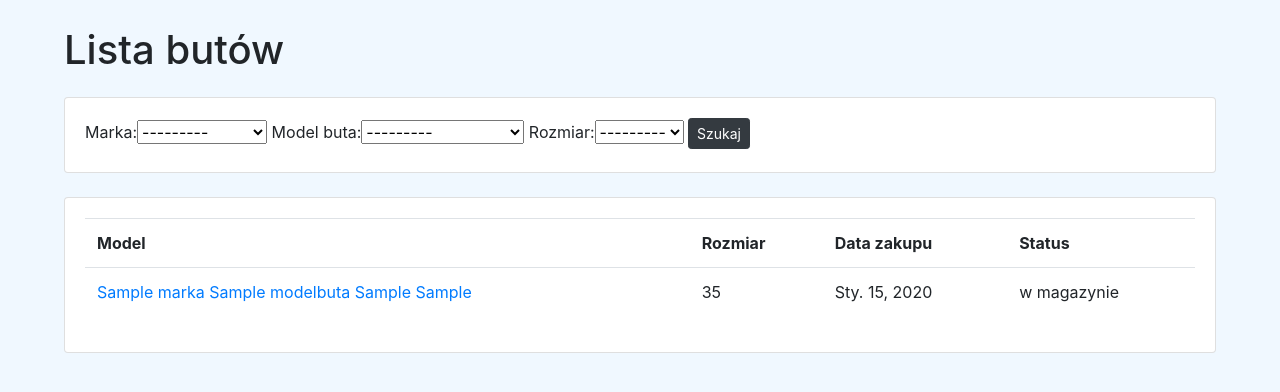
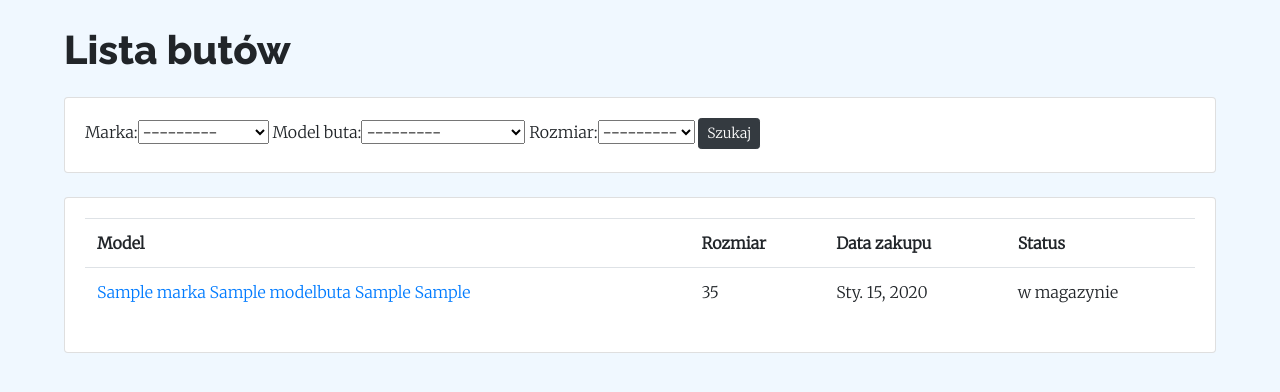
Before and after one commit to Oscris1/shoes-project, a Django app: page /magazyn/ in a window 1280 px wide. Shown: the part 56-448 px from the top of the page. Run offline with Django 3.2, Linux system fonts and the light colour scheme; a user stored in the database is signed in; tables that the repository leaves empty hold one stand-in row (values such as "Sample post").

Commit message:
changed fonts in Magazyn app

```diff
--- a/static/css/base_magazyn.css
+++ b/static/css/base_magazyn.css
@@ -4,8 +4,10 @@ body {
 
 .main-site {
     padding: 2% 5% 2% 5%;
+    font-family: 'Merriweather', serif;
 }
 .main-site h1 {
+    font-family: 'Raleway', sans-serif;
     margin-bottom: 2%;
 }
 
--- a/templates/magazyn/base_magazyn.html
+++ b/templates/magazyn/base_magazyn.html
@@ -6,6 +6,7 @@
     <meta name="viewport" content="width=device-width, initial-scale=1.0">
     <title>{% block title %} Magazyn {% endblock title %}</title>
     <link rel="stylesheet" href="https://cdn.jsdelivr.net/npm/bootstrap@4.5.3/dist/css/bootstrap.min.css" integrity="sha384-TX8t27EcRE3e/ihU7zmQxVncDAy5uIKz4rEkgIXeMed4M0jlfIDPvg6uqKI2xXr2" crossorigin="anonymous">
+    <link href="https://fonts.googleapis.com/css2?family=Merriweather:wght@300&family=Raleway:wght@800&display=swap" rel="stylesheet">
     <link rel="stylesheet" href="{% static 'css/base_magazyn.css' %}">
 </head>
 <body>
```
